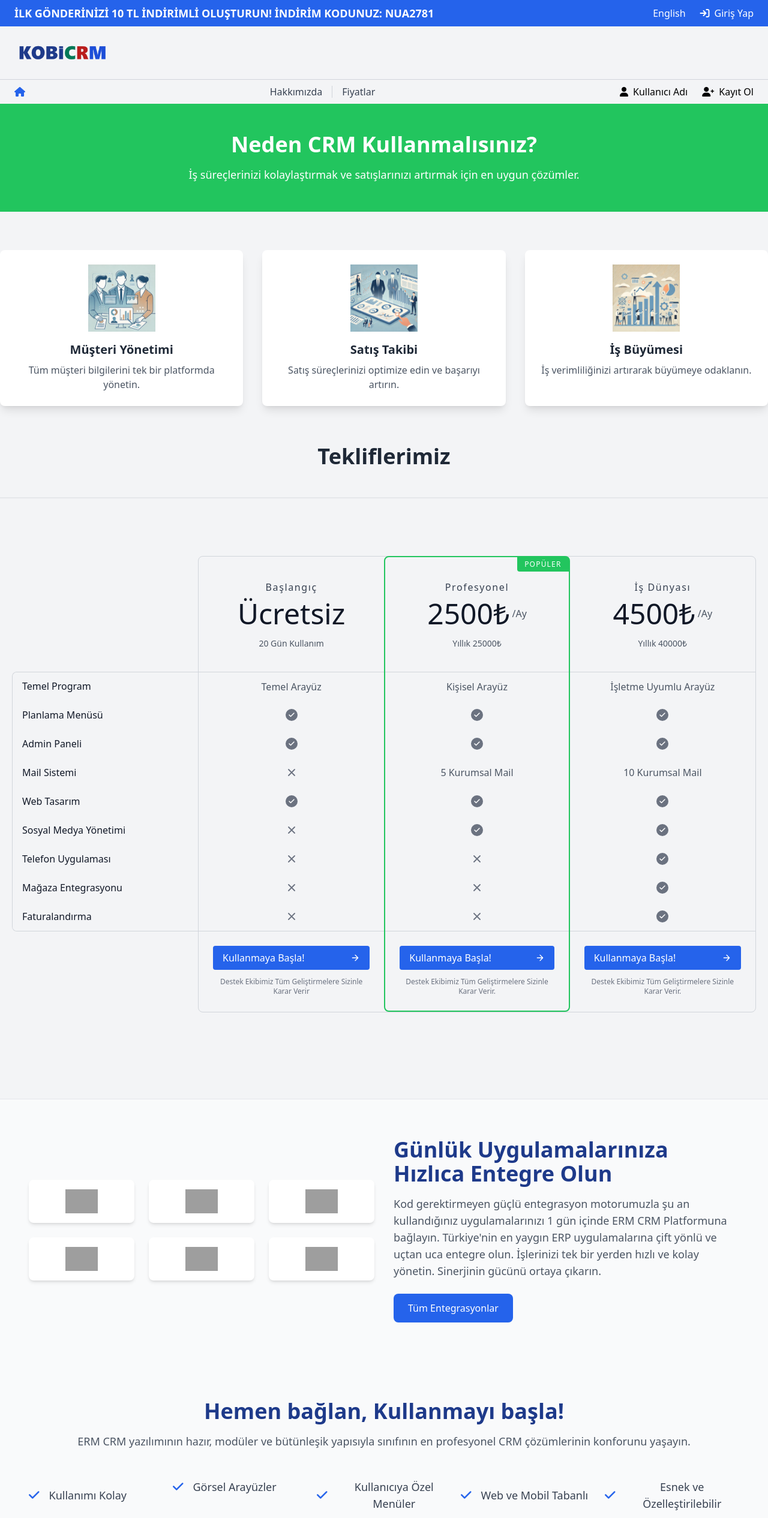
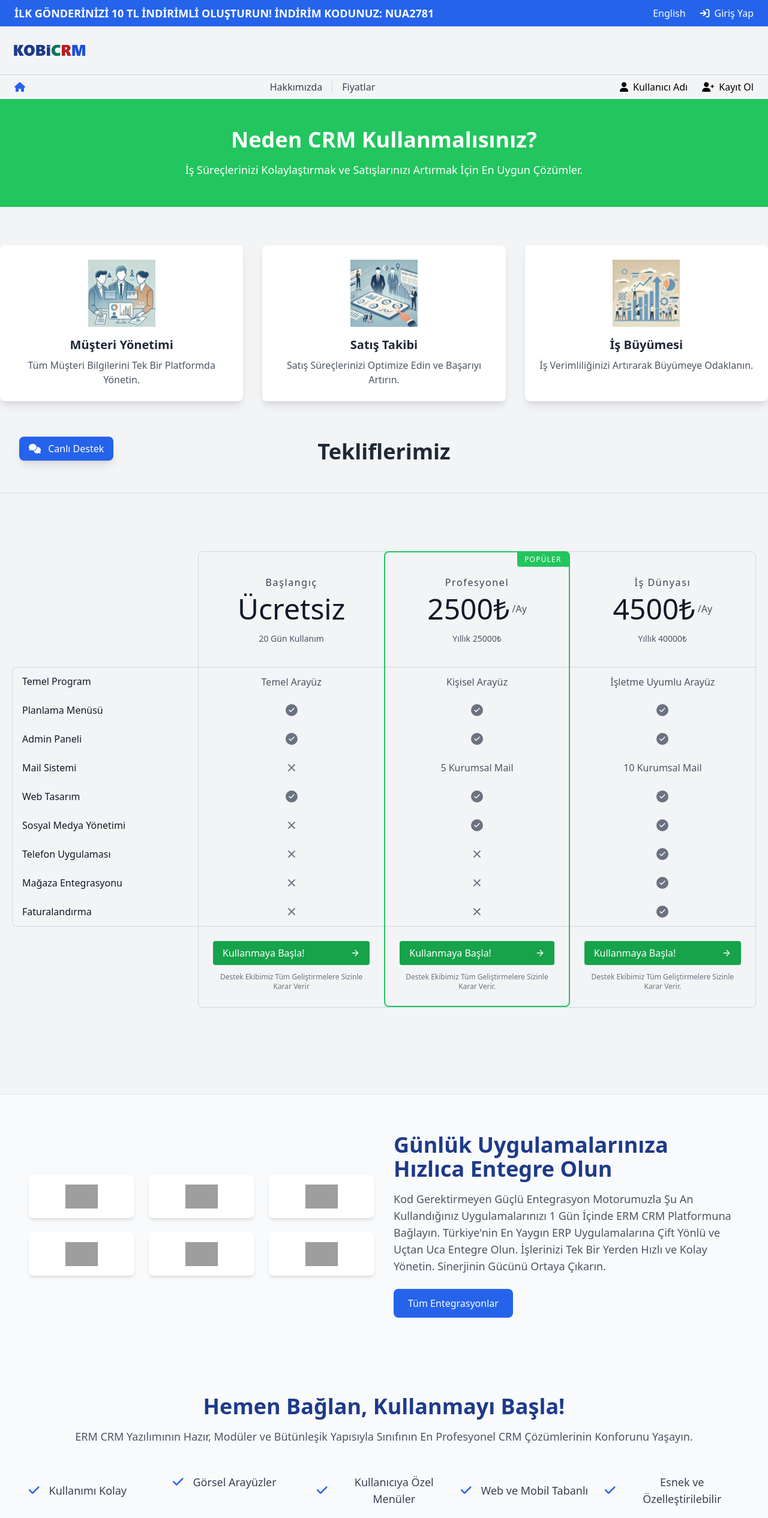
Before and after one commit to sinanozlen/kobicrm-html, a website: page pricing.html in a window 1280 px wide. Shown: the top 2531 px of the page at 60% size. Drawn offline with nearby package versions, Linux system fonts and the light colour scheme; grey boxes are pictures that could not be loaded.

Commit message:
support_page_added_all_pages-colors_fixed-writes_upper

```diff
--- a/components/footer.js
+++ b/components/footer.js
@@ -69,5 +69,27 @@ const FooterHtml = `
             </div>
         </div>
     </div>
+    <body>
+      <!-- Canlı Destek Sohbet Kutusu -->
+<div class="fixed bottom-8 left-8">
+  <button id="chat-toggle" class="bg-blue-600 text-white px-4 py-2 rounded-lg shadow-lg hover:bg-blue-700 transition">
+      <i class="fas fa-comments mr-2"></i> Canlı Destek
+  </button>
+  <div id="chat-box" class="hidden mt-4 bg-white border border-gray-300 rounded-lg shadow-lg w-80">
+      <div class="bg-blue-600 text-white p-3 rounded-t-lg">Canlı Destek</div>
+      <div class="p-4 h-40 overflow-y-auto text-gray-600">
+          <p>Merhaba! Size nasıl yardımcı olabiliriz?</p>
+      </div>
+      <input type="text" placeholder="Mesajınızı yazın..." class="w-full p-2 border-t border-gray-300 focus:outline-none">
+  </div>
+</div>
+
+<script>
+  const chatToggle = document.getElementById('chat-toggle');
+  const chatBox = document.getElementById('chat-box');
+  chatToggle.addEventListener('click', () => {
+      chatBox.classList.toggle('hidden');
+  });
+</script></body>
 </footer>
 `;
--- a/components/navbar.js
+++ b/components/navbar.js
@@ -13,12 +13,12 @@ const NavbarHtml = `
         </div>
     </div>
 
-    <!-- Logo ve Ara Boşluk -->
-    <div class="header py-5 flex justify-between items-center px-6">
-        <a href="/">
-            <img src="./img/kobicrm-logo.png" alt="KobiCRM Logo" class="w-45 h-12">
-        </a>
-    </div>
+  <div class="header my-5 flex justify-between items-center px-4">
+            <a href="/">
+                <img src="./img/kobicrm-logo.png" alt="KobiCRM Logo" class="w-45 h-10">
+            </a>
+        </div>
+
 
     <!-- Menü Çubuğu -->
     <nav id="menu" class="bg-gray-100 border-t border-gray-300 w-full py-2">
--- a/pricing.html
+++ b/pricing.html
@@ -30,7 +30,7 @@
     <header class="bg-green-500 text-white py-12">
         <div class="container mx-auto text-center">
             <h1 class="text-4xl font-bold">Neden CRM Kullanmalısınız?</h1>
-            <p class="mt-4 text-lg">İş süreçlerinizi kolaylaştırmak ve satışlarınızı artırmak için en uygun çözümler.</p>
+            <p class="mt-4 text-lg">İş Süreçlerinizi Kolaylaştırmak ve Satışlarınızı Artırmak İçin En Uygun Çözümler.</p>
         </div>
     </header>
 
@@ -41,19 +41,19 @@
             <div class="bg-white rounded-lg shadow-lg p-6 text-center">
                 <img src="./img/müsteri-yonetimi.webp" alt="CRM Advantage" class="w-28 h-28 mx-auto mb-4">
                 <h3 class="text-xl font-semibold">Müşteri Yönetimi</h3>
-                <p class="mt-2 text-gray-600">Tüm müşteri bilgilerini tek bir platformda yönetin.</p>
+                <p class="mt-2 text-gray-600">Tüm Müşteri Bilgilerini Tek Bir Platformda Yönetin.</p>
             </div>
             <!-- Avantaj 2 -->
             <div class="bg-white rounded-lg shadow-lg p-6 text-center">
                 <img src="./img/satıs-takibi.webp" alt="CRM Benefit" class="w-28 h-28 mx-auto mb-4">
                 <h3 class="text-xl font-semibold">Satış Takibi</h3>
-                <p class="mt-2 text-gray-600">Satış süreçlerinizi optimize edin ve başarıyı artırın.</p>
+                <p class="mt-2 text-gray-600">Satış Süreçlerinizi Optimize Edin ve Başarıyı Artırın.</p>
             </div>
             <!-- Avantaj 3 -->
             <div class="bg-white rounded-lg shadow-lg p-6 text-center">
                 <img src="./img/is-büyümesi.webp" alt="CRM Growth" class="w-28 h-28 mx-auto mb-4">
                 <h3 class="text-xl font-semibold">İş Büyümesi</h3>
-                <p class="mt-2 text-gray-600">İş verimliliğinizi artırarak büyümeye odaklanın.</p>
+                <p class="mt-2 text-gray-600">İş Verimliliğinizi Artırarak Büyümeye Odaklanın.</p>
             </div>
         </div>
     </section>
@@ -135,7 +135,7 @@
                  </svg>
                </p>
                <div class="border-t border-gray-300 p-6 text-center rounded-bl-lg">
-                 <button class="flex items-center mt-auto text-white bg-blue-600 border-0 py-2 px-4 w-full focus:outline-none hover:bg-blue-700 rounded">Kullanmaya Başla!
+                 <button class="flex items-center mt-auto text-white bg-green-600 border-0 py-2 px-4 w-full focus:outline-none hover:bg-green-700 rounded">Kullanmaya Başla!
                    <svg fill="none" stroke="currentColor" stroke-linecap="round" stroke-linejoin="round" stroke-width="2" class="w-4 h-4 ml-auto" viewBox="0 0 24 24">
                      <path d="M5 12h14M12 5l7 7-7 7"></path>
                    </svg>
@@ -198,7 +198,7 @@
                  </svg>
                </p>
                <div class="p-6 text-center border-t border-gray-300">
-                 <button class="flex items-center mt-auto text-white bg-blue-600 border-0 py-2 px-4 w-full focus:outline-none hover:bg-blue-700 rounded">Kullanmaya Başla!
+                 <button class="flex items-center mt-auto text-white bg-green-600 border-0 py-2 px-4 w-full focus:outline-none hover:bg-green-700 rounded">Kullanmaya Başla!
                    <svg fill="none" stroke="currentColor" stroke-linecap="round" stroke-linejoin="round" stroke-width="2" class="w-4 h-4 ml-auto" viewBox="0 0 24 24">
                      <path d="M5 12h14M12 5l7 7-7 7"></path>
                    </svg>
@@ -267,7 +267,7 @@
   </p>
 
                <div class="p-6 text-center border-t border-gray-300">
-                 <button class="flex items-center mt-auto text-white bg-blue-600 border-0 py-2 px-4 w-full focus:outline-none hover:bg-blue-700 rounded">Kullanmaya Başla!
+                 <button class="flex items-center mt-auto text-white bg-green-600 border-0 py-2 px-4 w-full focus:outline-none hover:bg-green-700 rounded">Kullanmaya Başla!
                    <svg fill="none" stroke="currentColor" stroke-linecap="round" stroke-linejoin="round" stroke-width="2" class="w-4 h-4 ml-auto" viewBox="0 0 24 24">
                      <path d="M5 12h14M12 5l7 7-7 7"></path>
                    </svg>
@@ -408,9 +408,9 @@
             <div>
                 <h2 class="text-3xl md:text-4xl font-bold text-blue-900">Günlük Uygulamalarınıza Hızlıca Entegre Olun</h2>
                 <p class="text-lg text-gray-600 mt-4">
-                    Kod gerektirmeyen güçlü entegrasyon motorumuzla şu an kullandığınız uygulamalarınızı 1 gün içinde ERM CRM Platformuna bağlayın.
-                    Türkiye'nin en yaygın ERP uygulamalarına çift yönlü ve uçtan uca entegre olun. İşlerinizi tek bir yerden hızlı ve kolay yönetin.
-                    Sinerjinin gücünü ortaya çıkarın.
+                    Kod Gerektirmeyen Güçlü Entegrasyon Motorumuzla Şu An Kullandığınız Uygulamalarınızı 1 Gün İçinde ERM CRM Platformuna Bağlayın.
+                    Türkiye'nin En Yaygın ERP Uygulamalarına Çift Yönlü ve Uçtan Uca Entegre Olun. İşlerinizi Tek Bir Yerden Hızlı ve Kolay Yönetin.
+                    Sinerjinin Gücünü Ortaya Çıkarın.
                 </p>
                 <button class="mt-6 bg-blue-600 text-white px-6 py-3 rounded-lg hover:bg-blue-700 transition">
                     Tüm Entegrasyonlar
@@ -426,9 +426,9 @@
         <div class="container mx-auto px-6 lg:px-12">
             <!-- Başlık -->
             <div class="text-center mb-12">
-                <h2 class="text-3xl md:text-4xl font-bold text-blue-900">Hemen bağlan, Kullanmayı başla!</h2>
+                <h2 class="text-3xl md:text-4xl font-bold text-blue-900">Hemen Bağlan, Kullanmayı Başla!</h2>
                 <p class="text-lg text-gray-600 mt-4">
-                    ERM CRM yazılımının hazır, modüler ve bütünleşik yapısıyla sınıfının en profesyonel CRM çözümlerinin konforunu yaşayın.
+                    ERM CRM Yazılımının Hazır, Modüler ve Bütünleşik Yapısıyla Sınıfının En Profesyonel CRM Çözümlerinin Konforunu Yaşayın.
                 </p>
             </div>
             <!-- Özellik Listesi -->
@@ -484,7 +484,7 @@
     <div class="container mx-auto text-center">
         <h2 class="text-4xl font-bold mb-6">CRM Uygulamamızı Denemek İster Misiniz?</h2>
         <p class="mb-8 text-gray-200 text-lg">
-            Demo talep ederek iş süreçlerinizi dönüştürmek için bir adım atın. CRM ile işinizi büyütmek şimdi daha kolay.
+            Demo Talep Ederek İş Süreçlerinizi Dönüştürmek İçin Bir Adım Atın. CRM ile İşinizi Büyütmek Şimdi Daha Kolay.
         </p>
         <div class="flex flex-col md:flex-row justify-center items-center space-y-6 md:space-y-0">
             <!-- İkon Alanı -->
@@ -496,7 +496,7 @@
                 <button class="bg-blue-600 text-white px-8 py-3 rounded-lg text-lg font-medium hover:bg-blue-700 transition-transform transform hover:scale-105">
                     Demo Talep Et
                 </button>
-                <p class="mt-4 text-sm text-gray-300">Hemen Kayıt Olun, CRM Uygulamamızı ücretsiz Deneyin.</p>
+                <p class="mt-4 text-sm text-gray-300">Hemen Kayıt Olun, CRM Uygulamamızı Ücretsiz Deneyin.</p>
             </div>
         </div>
     </div>
```
Also changed, not shown: contact.html (+0 -20 lines), css/main.css.
